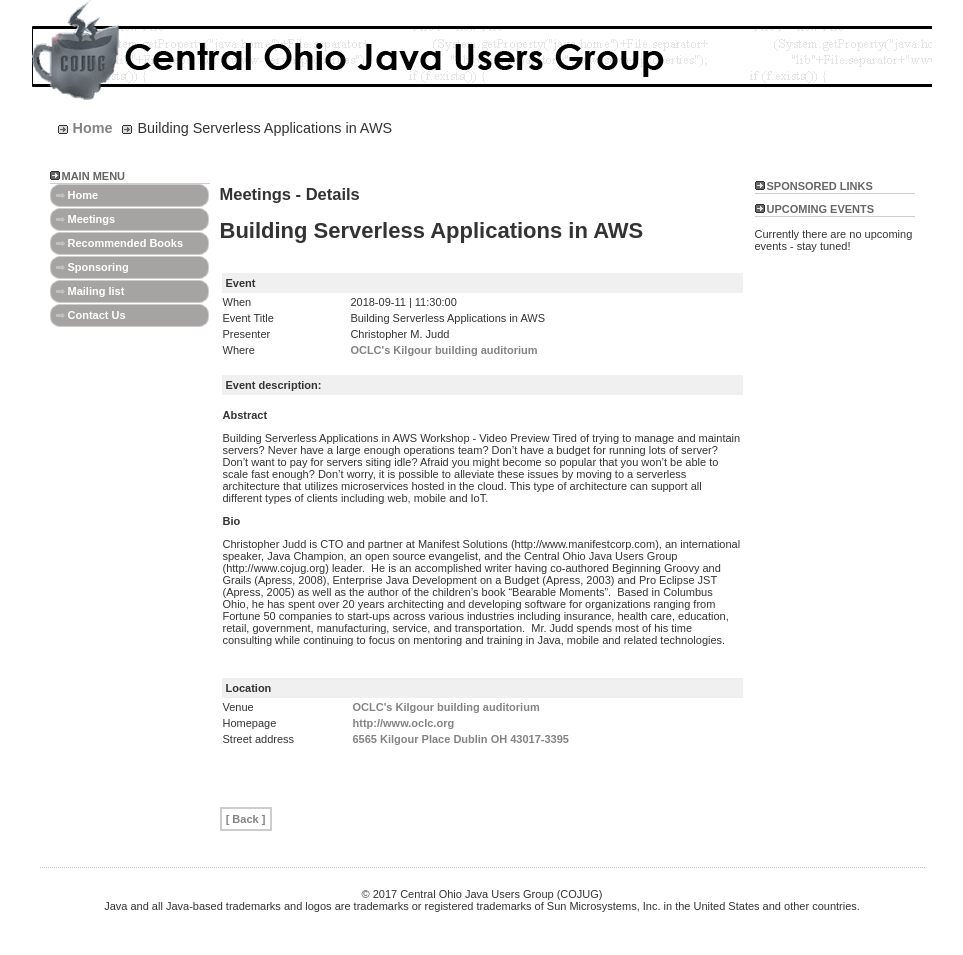
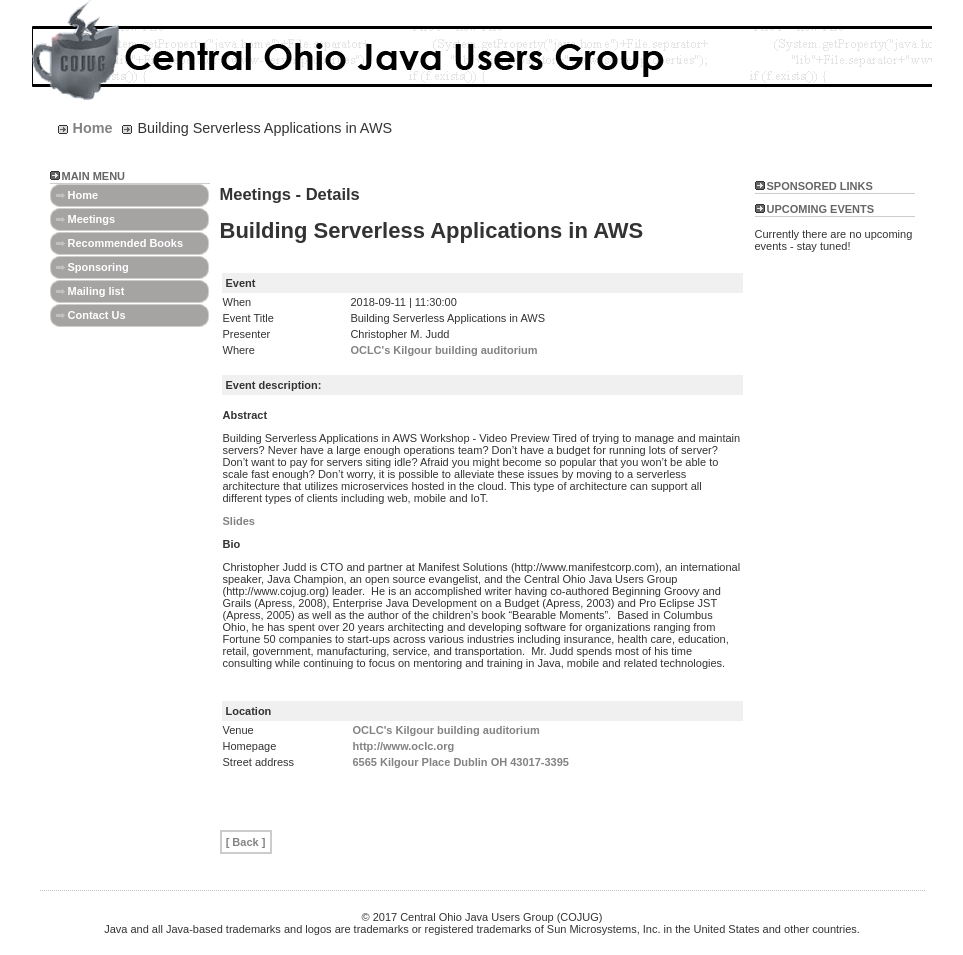
Before and after one commit to cjudd/cojug-site, a Jekyll site: the page built from _posts/2018-09-11-lunch-building-serverless-applications-263.markdown, in a window 1280 px wide. Shown: the whole page, without its empty margins (158-1121 px from the left). Built offline with Jekyll 4.4.1, drawn with Linux system fonts in a browser that asks for light colours; comment, search, counter and statistics services are not loaded; before the commit the page ends 932 px from its top, so only the background shows below that.

Commit message:
Added slides to 2018-09-11 meetings.

```diff
--- a/_posts/2018-09-11-dinner-common-developer-crypto-mistakes-264.markdown
+++ b/_posts/2018-09-11-dinner-common-developer-crypto-mistakes-264.markdown
@@ -13,6 +13,8 @@
 
 During the past 8 years, Kevin has examined how cryptography has been used in 300+ different projects from a security risk perspective. This includes 85+ design reviews well over 100 secure code reviews (mostly Java with some C/C++ and C# thrown in for good measure) performed for two different companies. That includes both proprietary code of these 2 companies, proprietary vendor code reviewed under NDAs, as well as some FOSS code. This talk explores the most commonly observed applied cryptography mistakes made by developers during that 8 year window and briefly describes how to correct them.
 
+[Slides](https://github.com/kwwall/presentations/blob/master/kwwall-cojug-2018-09-11.pptx)
+
 **Bio**
 
 Kevin Wall has been involved in application security for the past 15+ years, but he still considers himself a developer first and an appsec engineer second.  During most of those 15+ years, Kevin has specialized in applied cryptography and web appsec. Before transitioning to appsec, Kevin spent 17 years at (now Nokia, then AT&T) Bell Labs, leaving there as a DMTS in 1996 to become an independent consultant in C++ and Java.
--- a/_posts/2018-09-11-lunch-building-serverless-applications-263.markdown
+++ b/_posts/2018-09-11-lunch-building-serverless-applications-263.markdown
@@ -14,6 +14,8 @@
 Building Serverless Applications in AWS Workshop - Video Preview
 Tired of trying to manage and maintain servers? Never have a large enough operations team? Don’t have a budget for running lots of server? Don’t want to pay for servers siting idle? Afraid you might become so popular that you won’t be able to scale fast enough? Don’t worry, it is possible to alleviate these issues by moving to a serverless architecture that utilizes microservices hosted in the cloud. This type of architecture can support all different types of clients including web, mobile and IoT.
 
+[Slides](https://s3.amazonaws.com/cmj-presentations/serverless-nfjs-restin-2018.pdf)
+
 **Bio**
 
 Christopher Judd is CTO and partner at Manifest Solutions (http://www.manifestcorp.com), an international speaker, Java Champion, an open source evangelist, and the Central Ohio Java Users Group (http://www.cojug.org) leader.  He is an accomplished writer having co-authored Beginning Groovy and Grails (Apress, 2008), Enterprise Java Development on a Budget (Apress, 2003) and Pro Eclipse JST (Apress, 2005) as well as the author of the children’s book “Bearable Moments”.  Based in Columbus Ohio, he has spent over 20 years architecting and developing software for organizations ranging from Fortune 50 companies to start-ups across various industries including insurance, health care, education, retail, government, manufacturing, service, and transportation.  Mr. Judd spends most of his time consulting while continuing to focus on mentoring and training in Java, mobile and related technologies.
```
